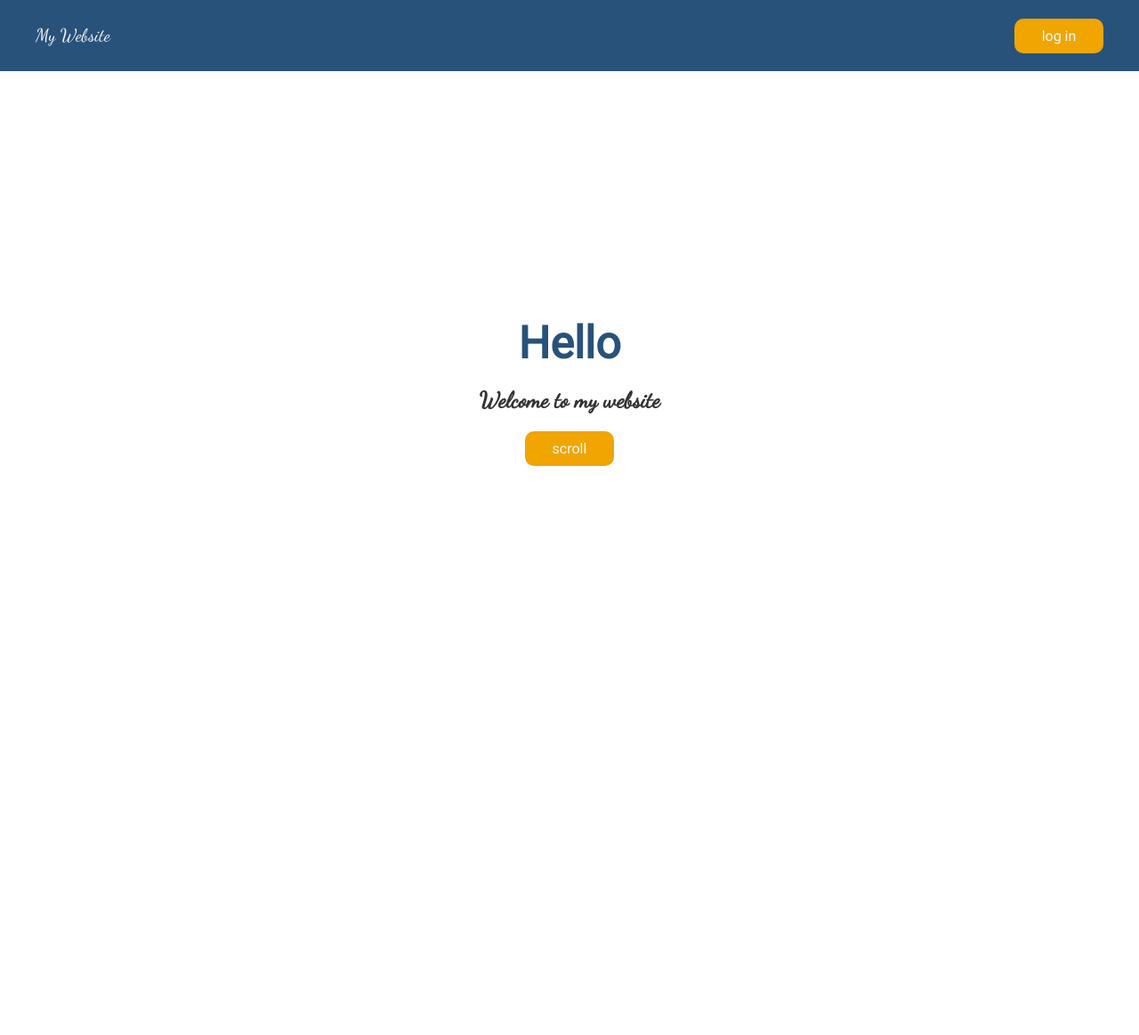
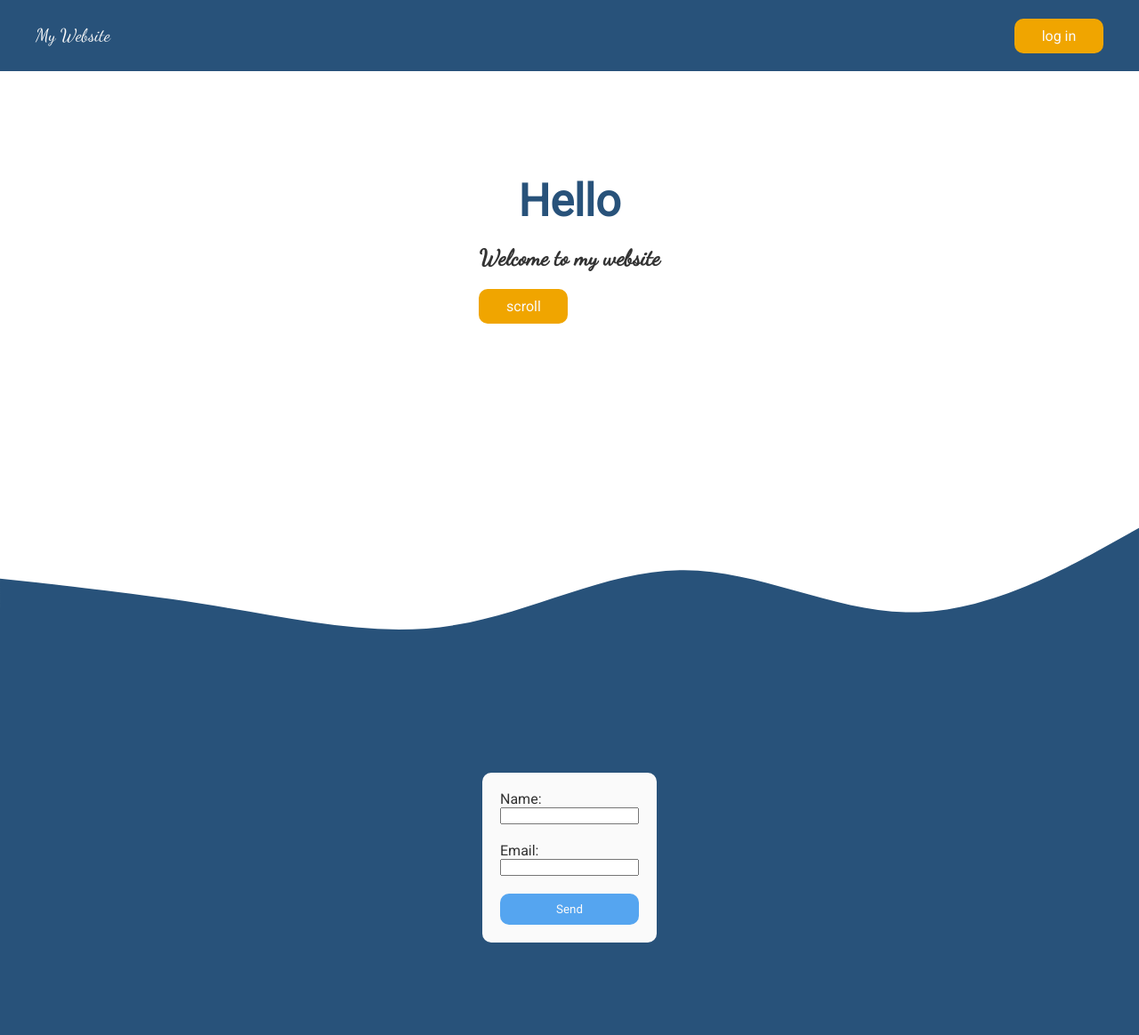
Before and after one commit to charlottefrance/nology-coursework1, a plain HTML site: page 02-WebFundamentals/sandbox/sass-bem/index.html in a window 1280 px wide. Shown: the whole page at 89% size. Before the commit the page ends 800 px from the top, so only its background shows below. Drawn offline with Linux system fonts and the light colour scheme.

Commit message:
Add files via upload

```diff
--- /dev/null
+++ b/02-WebFundamentals/sandbox/sass-bem/_base.scss
@@ -0,0 +1,24 @@
+@import url('https://fonts.googleapis.com/css2?family=Dancing+Script&family=Roboto&display=swap');
+
+$font-body:"Roboto" , sans-serif;
+$font-display: "Dancing Script", cursive;
+
+$color-primary: #28527a;
+$color-primary-light: #55a5f0;
+$color-secondary: #f0a500;
+$color-black: #333333;
+$color-white: #fafafa;
+
+
+* {
+  margin: 0;
+  padding: 0;
+  box-sizing: border-box;
+  font-family: $font-body;
+  color: $color-black;
+}
+
+a:link,
+a:visited {
+    text-decoration: none;
+}
--- /dev/null
+++ b/02-WebFundamentals/sandbox/sass-bem/_components.scss
@@ -0,0 +1,65 @@
+.navigation {
+    height: 10vh;
+    background-color: $color-primary;
+    padding: 0 40px;
+    display: flex;
+    justify-content: space-between;
+    align-items: center;
+}
+
+.logo {
+  font-family: $font-display;
+  font-size: 20px;
+  color: $color-white;
+}
+
+.button {
+  display: block;
+  width: 100px;
+  background-color: $color-secondary;
+  text-align: center;
+  padding: 10px 20px;
+  border-radius: 10px;
+  color: $color-white;
+  border: none;
+
+  &--form {
+      width: 100%;
+      background-color: $color-primary-light;
+  }
+}
+
+.intro {
+    text-align: center;
+
+    &__heading{
+      color: $color-primary;
+      font-size: 50px;
+    }
+
+    &__sub-heading {
+      font-family: $font-display;
+      font-size: 25px;
+      margin: 20px 0;
+    }
+
+    & __button {
+      margin: 0 auto;
+    }
+  }
+
+  .wave {
+      vertical-align: top;
+  }
+
+  .form {
+      background-color: $color-white;
+      padding: 20px;
+      border-radius: 10px;
+      display: flex;
+      flex-direction: column;
+
+      &__input {
+          margin-bottom: 20px;
+      }
+  }
--- /dev/null
+++ b/02-WebFundamentals/sandbox/sass-bem/_layout.scss
@@ -0,0 +1,14 @@
+.header {
+    height: 50vh;
+    display: flex;
+    justify-content: center;
+    align-items: center;
+  }
+
+  .main {
+      height: 50vh;
+      background-color: $color-primary;
+      display: flex;
+      justify-content: center;
+      align-items: center;
+  }
--- a/02-WebFundamentals/sandbox/sass-bem/index.html
+++ b/02-WebFundamentals/sandbox/sass-bem/index.html
@@ -8,16 +8,33 @@
     <link rel="stylesheet" href="main.css">
 </head>
 <body>
-    <nav>
+    <nav class="navigation">
         <a href="#" class="logo">My Website</a>
         <a href="#" class="button">log in</a>
     </nav>
-    <header>
-        <div>
-            <h1>Hello</h1>
-            <h2>Welcome to my website</h2>
-            <a href="#" class="button">scroll</a>
+    <header class="header">
+        <div class="intro">
+            <h1 class="intro__heading">Hello</h1>
+            <h2 class="intro__sub-heading">Welcome to my website</h2>
+            <a href="#" class="intro__button button">scroll</a>
         </div>
     </header>
+    <svg class="wave" xmlns="http://www.w3.org/2000/svg" viewBox="0 0 1440 320">
+        <path
+         fill="#28527a"
+         fill-opacity="1"
+         d="M0,192L48,197.3C96,203,192,213,288,229.3C384,245,480,267,576,250.7C672,235,768,181,864,181.3C960,181,1056,235,1152,234.7C1248,235,1344,181,1392,154.7L1440,128L1440,320L1392,320C1344,320,1248,320,1152,320C1056,320,960,320,864,320C768,320,672,320,576,320C480,320,384,320,288,320C192,320,96,320,48,320L0,320Z">
+        </path>
+    </svg>
+    <main class="main">
+        <form action="" class="form">
+            <label for="name" class="form__label">Name:</label>
+            <input type="text" name="name" class="form__input">
+            <label for="email" class="form__label">Email:</label>
+            <input type="email" class="form__input">
+            <button class="button button--form">Send</button>
+        </form>
+
+    </main>
 </body>
 </html>
--- a/02-WebFundamentals/sandbox/sass-bem/main.scss
+++ b/02-WebFundamentals/sandbox/sass-bem/main.scss
@@ -1,73 +1,3 @@
-@import url('https://fonts.googleapis.com/css2?family=Dancing+Script&family=Roboto&display=swap');
-
-$font-body:"Roboto" , sans-serif;
-$font-display: "Dancing Script", cursive;
-
-$color-primary: #28527a;
-$color-secondary: #f0a500;
-$color-black: #333333;
-$color-white: #fafafa;
-
-* {
-  margin: 0;
-  padding: 0;
-  box-sizing: border-box;
-  font-family: $font-body;
-  color: $color-black;
-}
-
-a:link,
-a:visited {
-    text-decoration: none;
-}
-
-nav {
-    height: 10vh;
-    background-color: $color-primary;
-    padding: 0 40px;
-    display: flex;
-    justify-content: space-between;
-    align-items: center;
-}
-
-.logo {
-  font-family: $font-display;
-  font-size: 20px;
-  color: $color-white;
-}
-
-.button {
-  display: block;
-  width: 100px;
-  background-color: $color-secondary;
-  text-align: center;
-  padding: 10px 20px;
-  border-radius: 10px;
-  color: $color-white;
-}
-
-header {
-  height: 90vh;
-  display: flex;
-  justify-content: center;
-  align-items: center;
-
-  div {
-    text-align: center;
-
-    h1 {
-      color: $color-primary;
-      font-size: 50px;
-    }
-
-    h2 {
-      font-family: $font-display;
-      font-size: 25px;
-      margin: 20px 0;
-    }
-
-    a {
-      margin: 0 auto;
-    }
-  }
-}
+@import "./base";
+@import "./components";
+@import "./layout";
```
Also changed, not shown: 02-WebFundamentals/sandbox/sass-bem/main.css.
